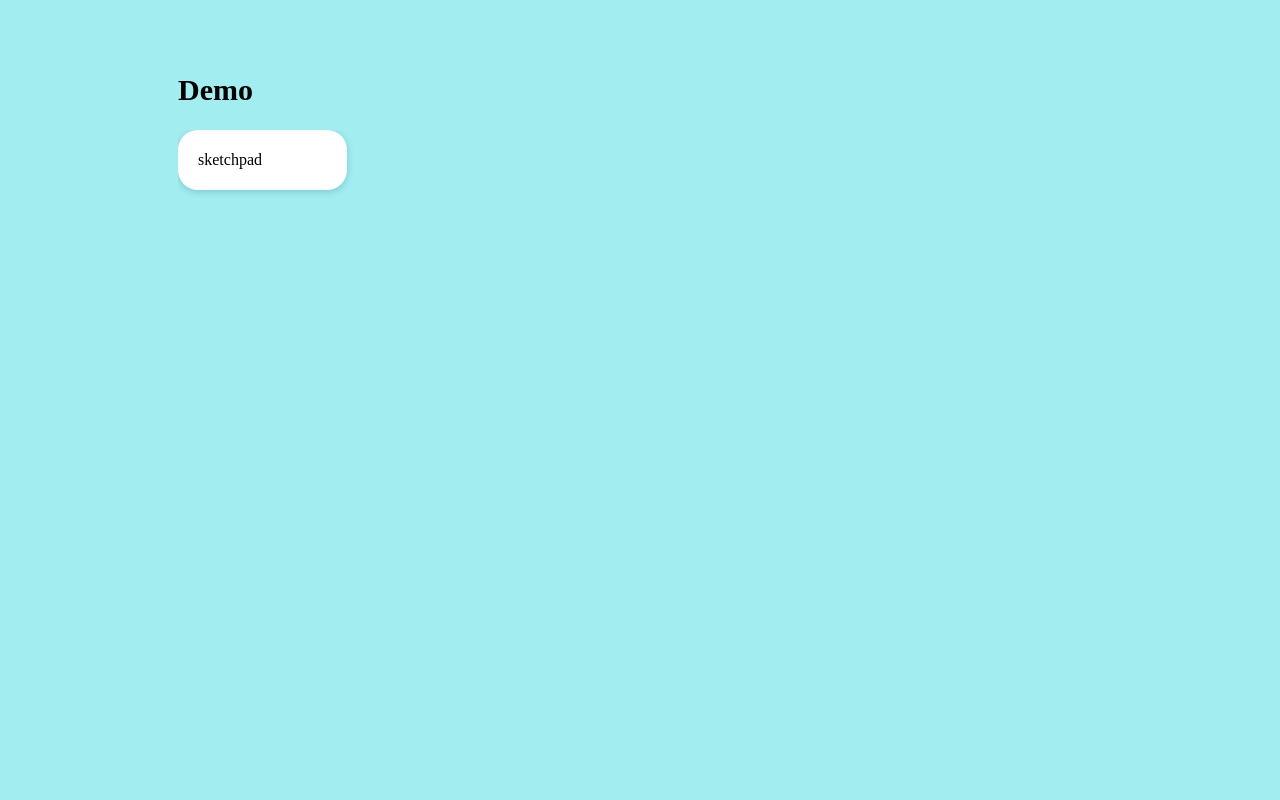
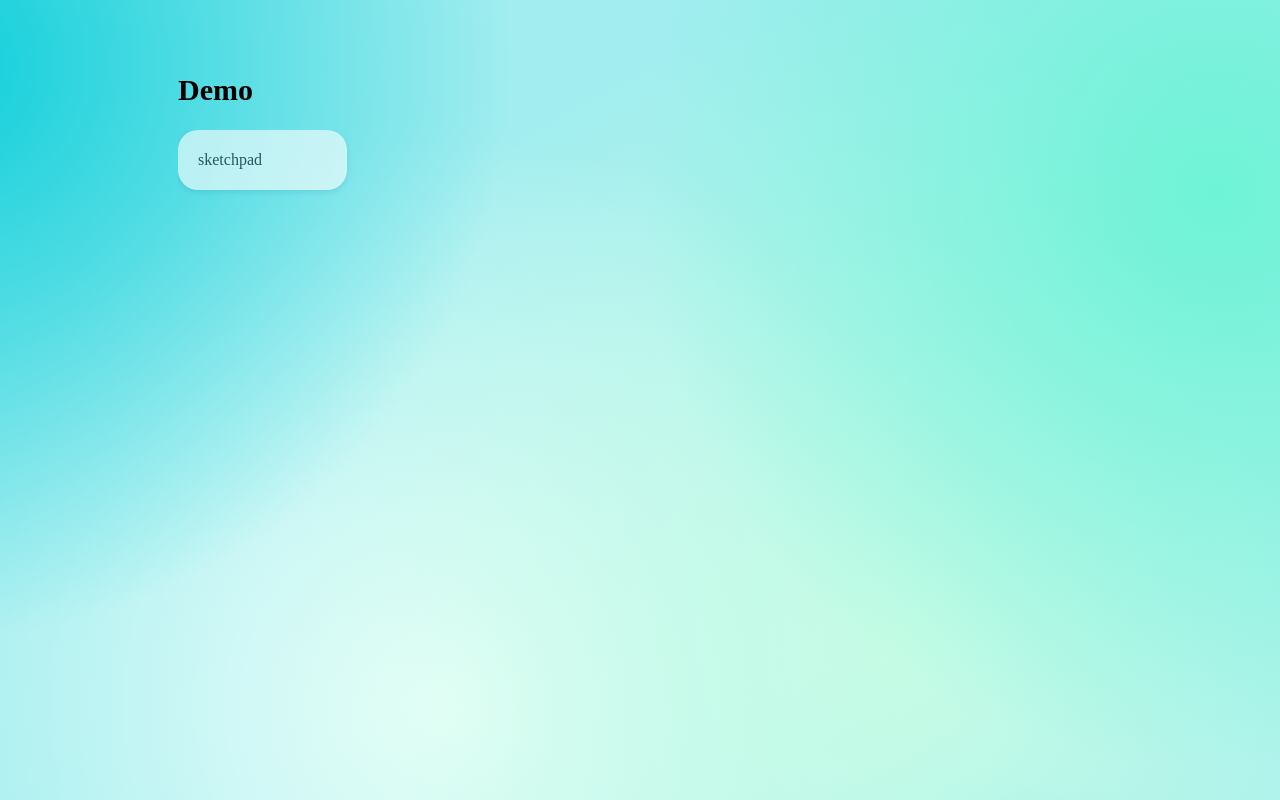
Before and after one commit to plzCatkkkk/myWeb, a Vue app: page /demolist in a window 1280 px wide. Built offline with nearby package versions, Linux system fonts and the light colour scheme.

Commit message:
feat: 美化demo列表界面

```diff
--- a/src/views/demo/demoList/index.vue
+++ b/src/views/demo/demoList/index.vue
@@ -48,10 +48,100 @@ onMounted(() => {
 })
 </script>
 <style lang="scss" scoped>
+@keyframes movement {
+  0%,
+  100% {
+    background-size:
+      130vmax 130vmax,
+      80vmax 80vmax,
+      90vmax 90vmax,
+      90vmax 90vmax,
+      60vmax 60vmax;
+    background-position:
+      -80vmax -80vmax,
+      60vmax -30vmax,
+      10vmax 10vmax,
+      -30vmax -10vmax,
+      50vmax 50vmax;
+  }
+  25% {
+    background-size:
+      100vmax 100vmax,
+      90vmax 90vmax,
+      100vmax 100vmax,
+      110vmax 110vmax,
+      90vmax 90vmax;
+    background-position:
+      -60vmax -90vmax,
+      50vmax -40vmax,
+      0vmax -20vmax,
+      -40vmax -20vmax,
+      40vmax 60vmax;
+  }
+  50% {
+    background-size:
+      80vmax 80vmax,
+      110vmax 110vmax,
+      80vmax 80vmax,
+      60vmax 60vmax,
+      80vmax 80vmax;
+    background-position:
+      -50vmax -70vmax,
+      40vmax -30vmax,
+      10vmax 0vmax,
+      20vmax 10vmax,
+      30vmax 70vmax;
+  }
+  75% {
+    background-size:
+      90vmax 90vmax,
+      90vmax 90vmax,
+      100vmax 100vmax,
+      90vmax 90vmax,
+      70vmax 70vmax;
+    background-position:
+      -50vmax -40vmax,
+      50vmax -30vmax,
+      20vmax 0vmax,
+      -10vmax 10vmax,
+      40vmax 60vmax;
+  }
+}
+
 .full-screen {
   height: 100vh;
   width: 100vw;
   background-color: rgba(68, 220, 223, 0.5);
+  transition: transform 1s;
+  transform: scale(1);
+  overflow: hidden;
+  // background-color: rgba(196, 123, 255, 0.5);
+  background-image:
+    // radial-gradient(closest-side, rgba(64, 158, 255, 1), rgba(64, 158, 255, 0)),
+    // radial-gradient(closest-side, rgba(121, 121, 255, 1), rgba(121, 121, 255, 0)),
+    // radial-gradient(closest-side, rgb(187, 103, 255), rgba(196, 123, 255, 0)),
+    // radial-gradient(closest-side, rgb(255, 144, 227), rgba(255, 168, 233, 0)),
+    // radial-gradient(closest-side, rgb(255, 204, 220), rgba(255, 159, 189, 0));
+
+    radial-gradient(closest-side, #0dceda, rgba(64, 158, 255, 0)),
+    radial-gradient(closest-side, #6ef3d6, rgba(121, 121, 255, 0)),
+    radial-gradient(closest-side, #c6fce5, rgba(196, 123, 255, 0)),
+    radial-gradient(closest-side, #ebfffa, rgba(255, 168, 233, 0)),
+    radial-gradient(closest-side, #00e0ff, rgba(255, 159, 189, 0));
+  background-size:
+    130vmax 130vmax,
+    80vmax 80vmax,
+    90vmax 90vmax,
+    110vmax 110vmax,
+    90vmax 90vmax;
+  background-position:
+    -80vmax -80vmax,
+    60vmax -30vmax,
+    10vmax 10vmax,
+    -30vmax -10vmax,
+    50vmax 50vmax;
+  background-repeat: no-repeat;
+  animation: 10s movement linear infinite;
   .content {
     width: 80%;
     height: 100%;
@@ -100,11 +190,22 @@ onMounted(() => {
         gap: 20px;
         .list-item {
           background-color: #fff;
+          opacity: 0.6;
           border-radius: 20px;
           line-height: 60px;
           padding: 0 20px;
           height: 60px;
           box-shadow: 0px 2px 6px 0px rgba(29, 104, 161, 0.272);
+          transition: all 0.3s ease-in-out;
+          cursor: pointer;
+          // 禁止用户选中文字
+          user-select: none; /* 标准属性 */
+          -webkit-user-select: none; /* Safari/Chrome */
+          -moz-user-select: none; /* Firefox */
+          -ms-user-select: none; /* IE/Edge */
+          &:hover {
+            opacity: 1;
+          }
         }
       }
     }
```
